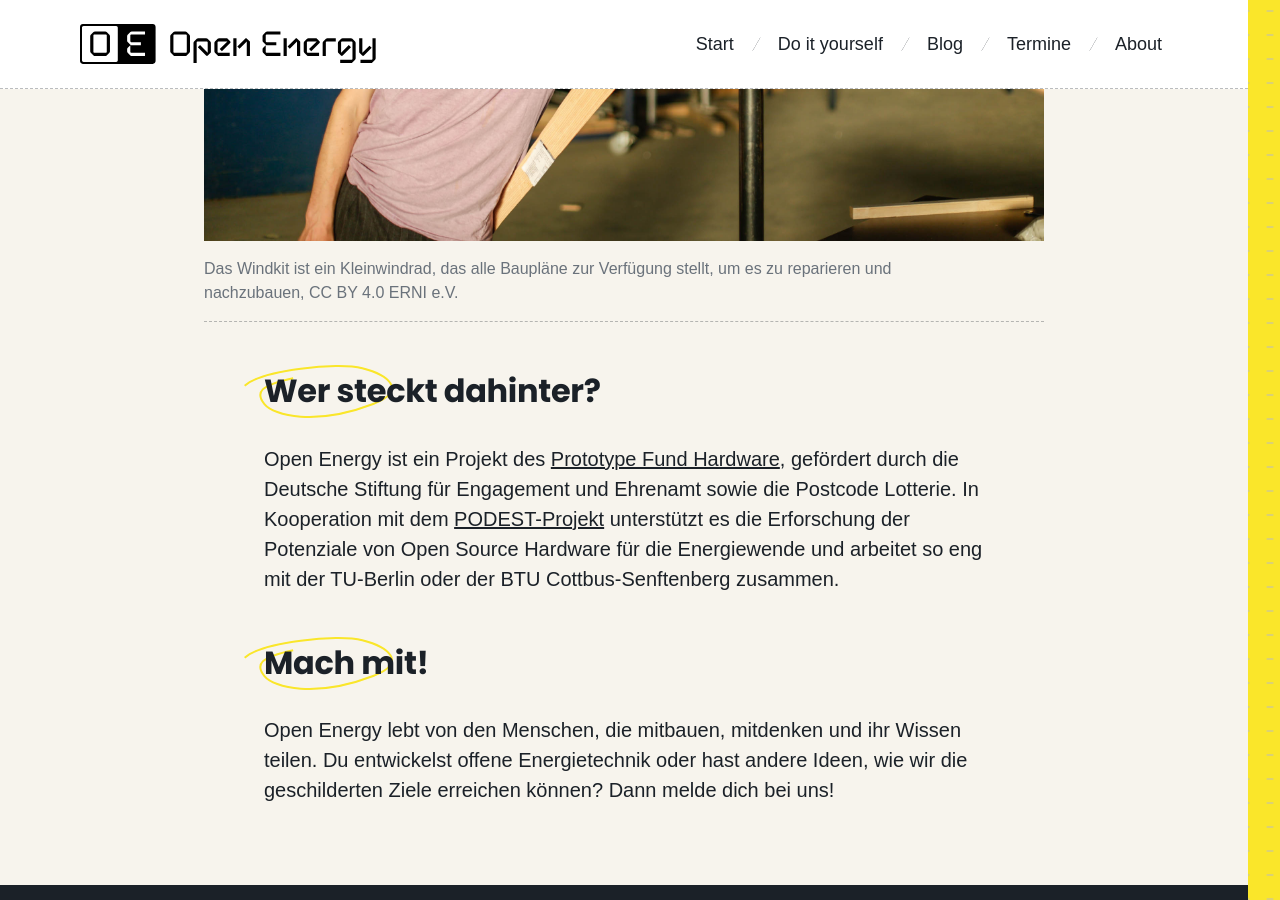
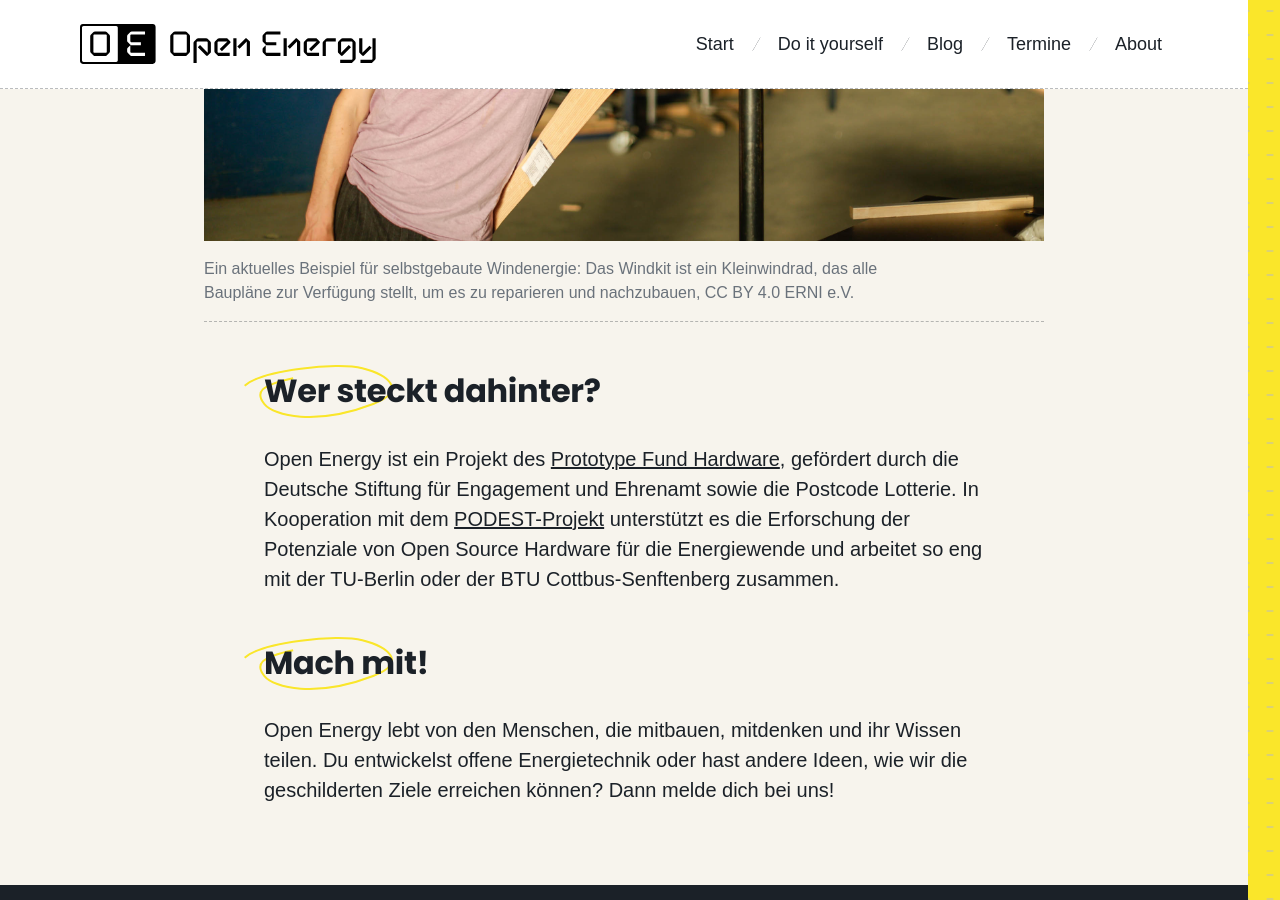
Before and after one commit to okfde/open-energy, a Jekyll site: the page built from _blog/news-kickoff-openenergy.md, in a window 1280 px wide and 900 px high, scrolled down 5040 px. Built offline with Jekyll 4.4.1, drawn with Linux system fonts in a browser that asks for light colours; some web fonts are replaced.

Commit message:
Update news-kickoff-openenergy.md

```diff
--- a/_blog/news-kickoff-openenergy.md
+++ b/_blog/news-kickoff-openenergy.md
@@ -43,7 +43,7 @@ Open Energy bringt bestehende offene Energietechnik, sogenannte Open Source Hard
 
 <figure class="article-figure">
   <img src="{{ '/assets/images/photos/hero/photo-3.jpg' | relative_url }}" alt="">
-  <figcaption> Das Windkit ist ein Kleinwindrad, das alle Baupläne zur Verfügung stellt, um es zu reparieren und nachzubauen, CC BY 4.0 ERNI e.V.</figcaption>
+  <figcaption> Ein aktuelles Beispiel für selbstgebaute Windenergie: Das Windkit ist ein Kleinwindrad, das alle Baupläne zur Verfügung stellt, um es zu reparieren und nachzubauen, CC BY 4.0 ERNI e.V.</figcaption>
 </figure>
 
 ### Wer steckt dahinter?
```
